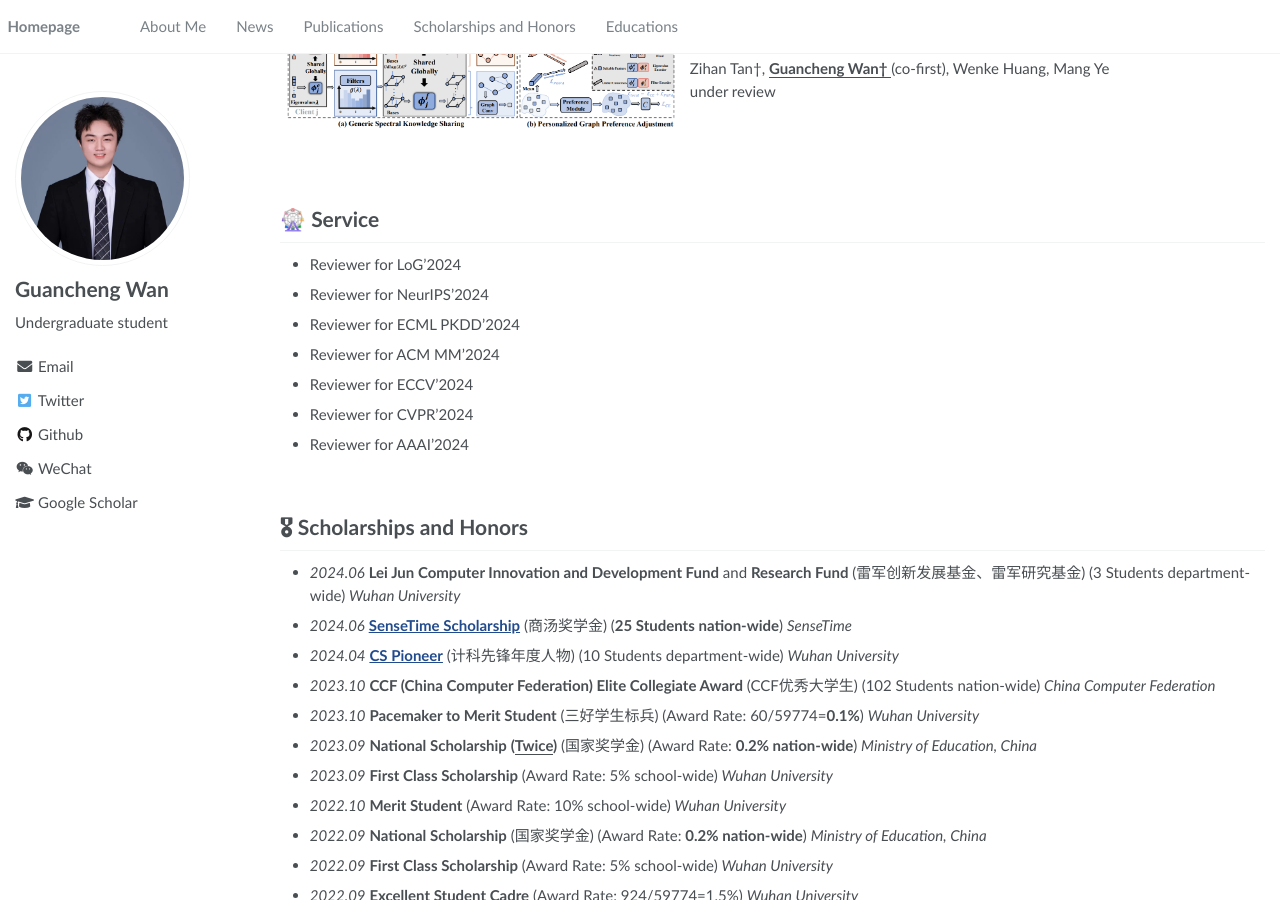
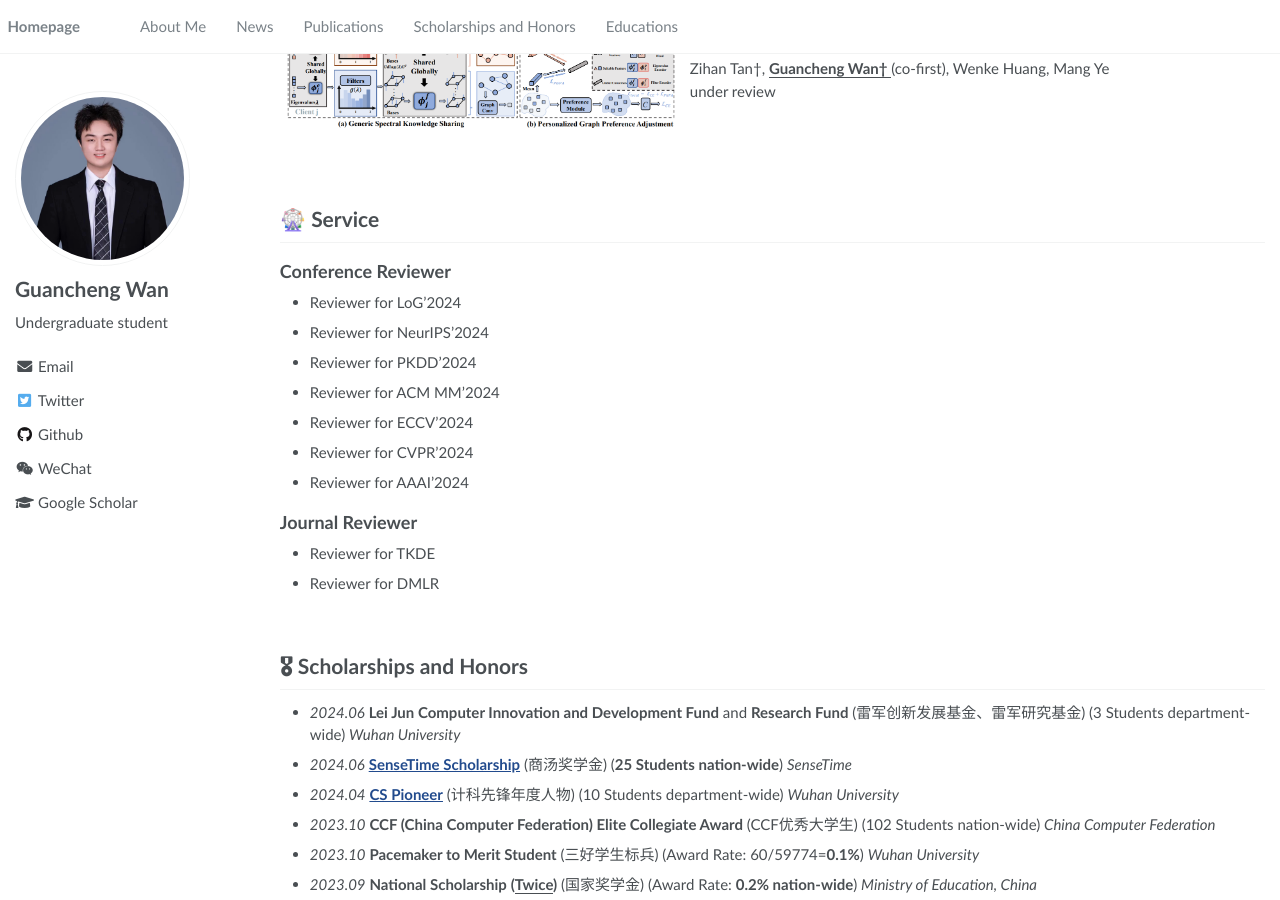
Before and after one commit to SuHui03/guanchengWan.github.io, a Jekyll site: the page built from _pages/about.md, in a window 1280 px wide and 900 px high, scrolled down 1855 px. Built offline with Jekyll 4.4.1, drawn with Linux system fonts in a browser that asks for light colours.

Commit message:
Update about.md

```diff
--- a/_pages/about.md
+++ b/_pages/about.md
@@ -182,14 +182,18 @@ hspace="10" wspace="20" src="../images/FedSSP.png">
 
 
 # 🎡 Service
+## Conference Reviewer
 - Reviewer for LoG'2024
 - Reviewer for NeurIPS'2024
-- Reviewer for ECML PKDD'2024
+- Reviewer for PKDD'2024
 - Reviewer for ACM MM'2024
 - Reviewer for ECCV'2024
 - Reviewer for CVPR'2024
 - Reviewer for AAAI'2024
 
+##  Journal Reviewer
+- Reviewer for TKDE
+- Reviewer for DMLR
 
 <br/>
 
```
